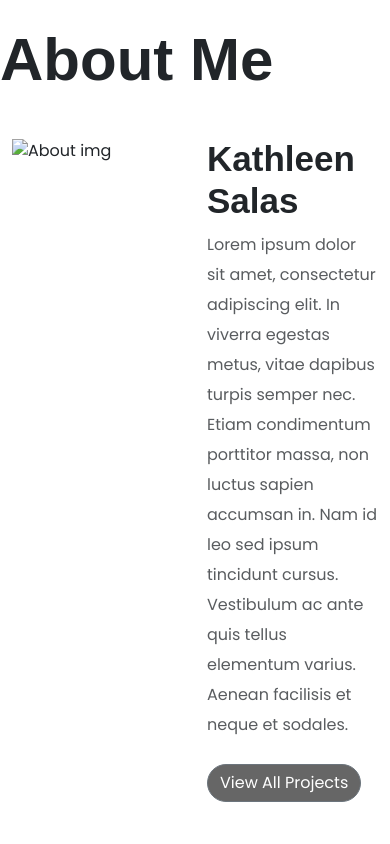
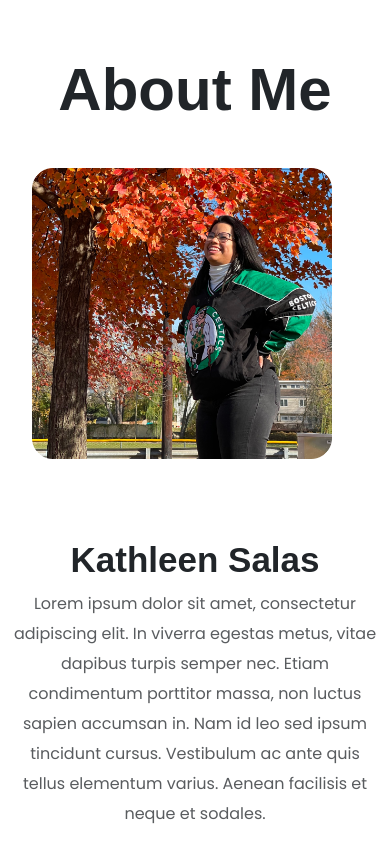
Before and after one commit to KatYokai/Kats-Portfolio-Project, a plain HTML site: page about.html in a window 390 px wide. Shown: the top 844 px of the page. Drawn offline with nearby package versions, Linux system fonts and the light colour scheme; a web font is replaced by a local one.

Commit message:
About Page images

```diff
--- a/styles/style.css
+++ b/styles/style.css
@@ -98,4 +98,27 @@ img {
   .get-started {
     margin: 20px 100px;
   }
+  .about-page {
+    margin: 10px auto;
+  }
+  .about-img {
+    max-width: 300px;
+    margin-left: 20px;
+  }
+  .about-text {
+    text-align: center;
+    margin-bottom: 10px;
+  }
 }
+.about-page {
+  margin: 60px auto;
+}
+.about-h1 {
+  text-align: center;
+}
+.credentials-title h2 {
+  margin-left: 300px;
+}
+.about-text {
+  margin-top: 80px;
+}
```
Also changed, not shown: images/AboutImg.png (added), images/SheCodesCert1.png (added), images/SheCodesCert2.png (added), images/SheCodesCert3.png (added), images/SheCodesCert4.png (added).
